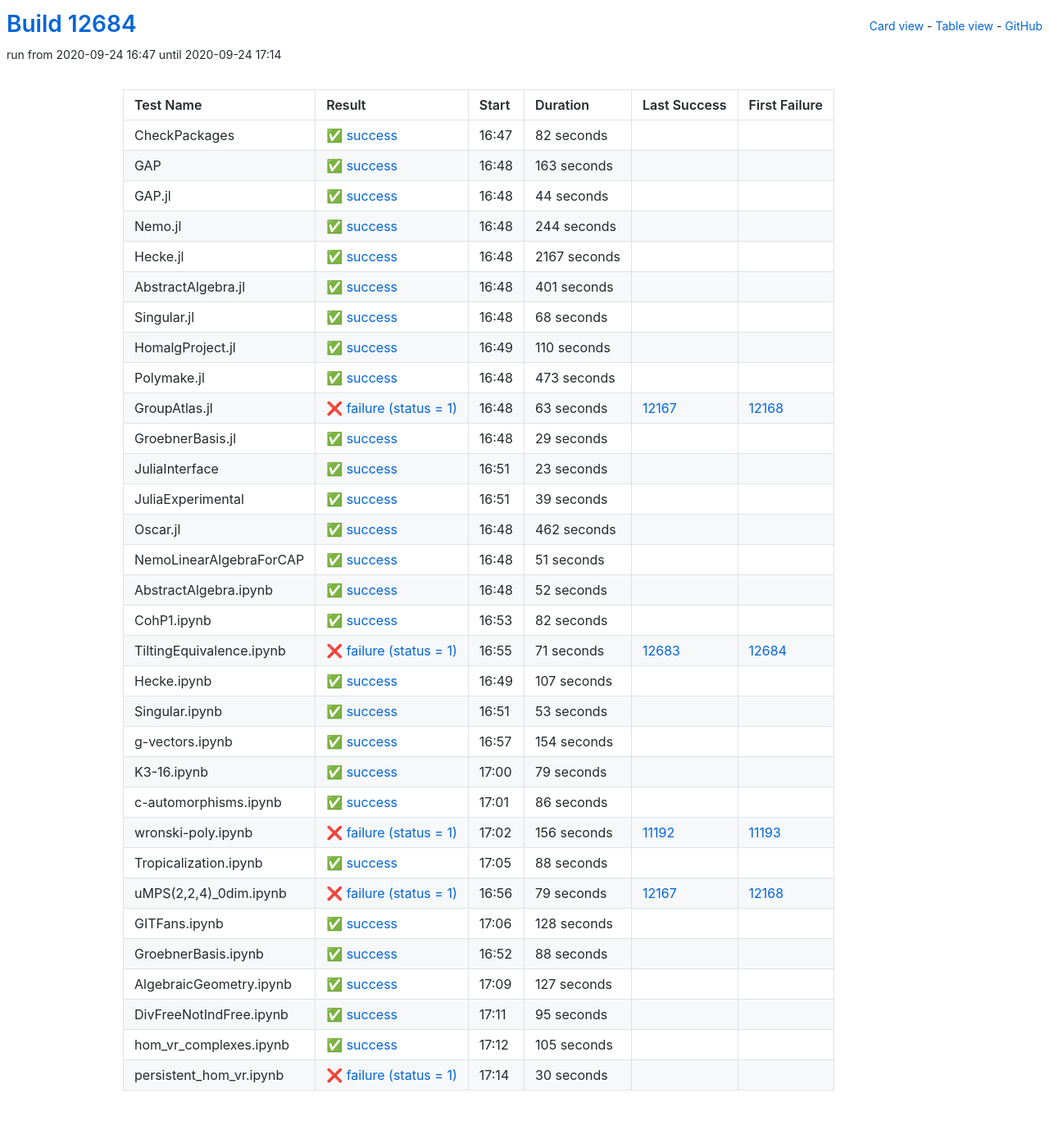
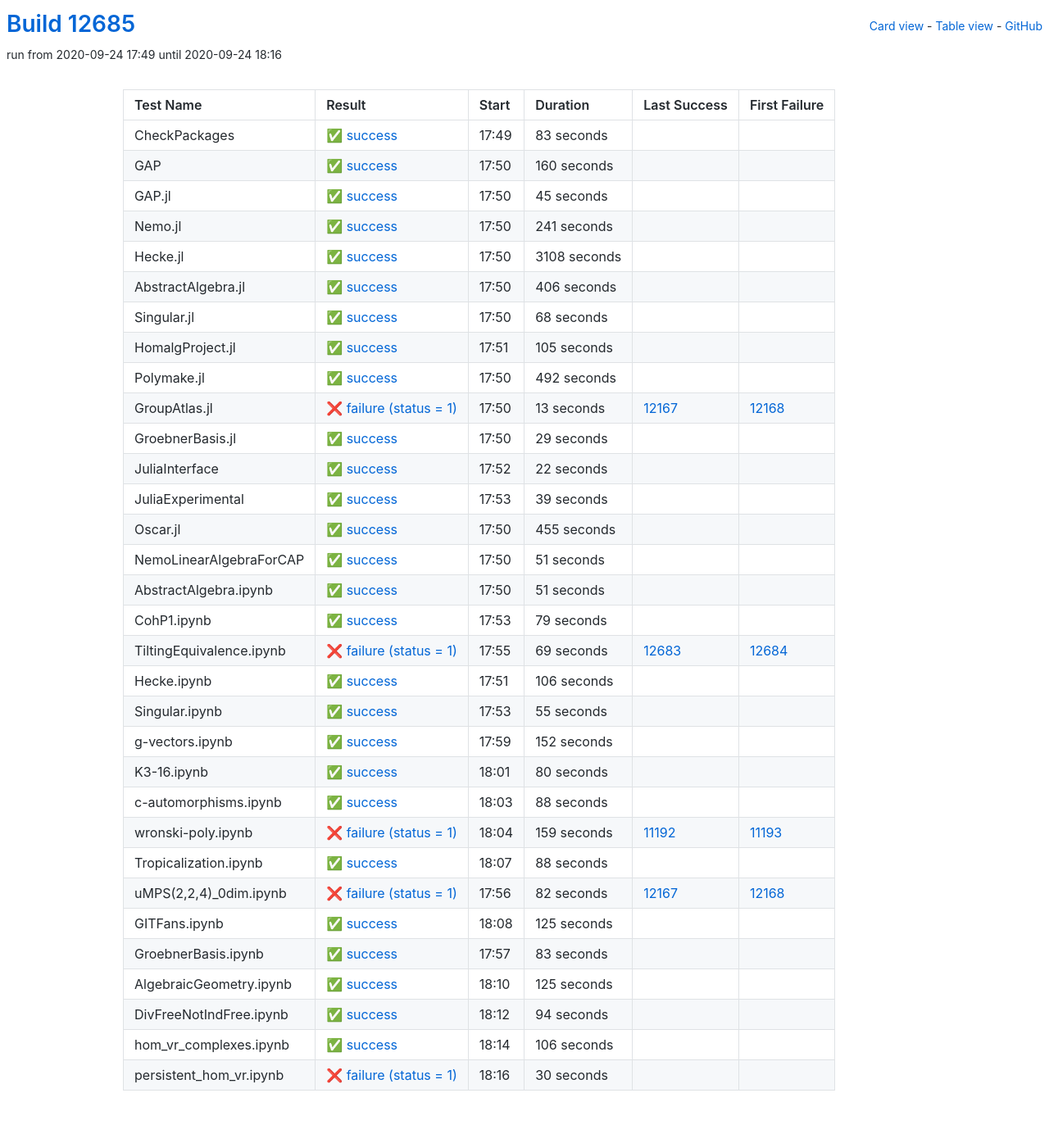
Before and after one commit to oscar-system/oscar-ci-status, a Jekyll site: the page built from table.html, in a window 1280 px wide. Shown: the whole page at 82% size. Built offline with Jekyll 4.4.1, drawn with Linux system fonts in a browser that asks for light colours.

Commit message:
Build #12685

```diff
--- a/_data/ci.yml
+++ b/_data/ci.yml
@@ -1,6 +1,6 @@
 ---
-build: 12684
-build_url: https://oscarci.mathematik.uni-kl.de/job/oscar/12684/
+build: 12685
+build_url: https://oscarci.mathematik.uni-kl.de/job/oscar/12685/
 job: oscar
 organization: oscar-system
 repo: oscar-ci-status
@@ -8,80 +8,80 @@ repourl: https://github.com/oscar-system/oscar-ci-status
 tests:
 - name: CheckPackages
   id: checkpackages
-  log: https://oscarci.mathematik.uni-kl.de/job/oscar/12684/artifact/logs/build-12684/CheckPackages.log
-  start: 2020-09-24 16:47
+  log: https://oscarci.mathematik.uni-kl.de/job/oscar/12685/artifact/logs/build-12685/CheckPackages.log
+  start: 2020-09-24 17:49
   success: true
   exitcode: 0
   status: success
-  duration: 82
+  duration: 83
   last_success: false
   last_success_url:
   first_failure: false
   first_failure_url:
 - name: GAP
   id: gap
-  log: https://oscarci.mathematik.uni-kl.de/job/oscar/12684/artifact/logs/build-12684/GAP.log
-  start: 2020-09-24 16:48
+  log: https://oscarci.mathematik.uni-kl.de/job/oscar/12685/artifact/logs/build-12685/GAP.log
+  start: 2020-09-24 17:50
   success: true
   exitcode: 0
   status: success
-  duration: 163
+  duration: 160
   last_success: false
   last_success_url:
   first_failure: false
   first_failure_url:
 - name: GAP.jl
   id: gap-jl
-  log: https://oscarci.mathematik.uni-kl.de/job/oscar/12684/artifact/logs/build-12684/GAP.jl.log
-  start: 2020-09-24 16:48
+  log: https://oscarci.mathematik.uni-kl.de/job/oscar/12685/artifact/logs/build-12685/GAP.jl.log
+  start: 2020-09-24 17:50
   success: true
   exitcode: 0
   status: success
-  duration: 44
+  duration: 45
   last_success: false
   last_success_url:
   first_failure: false
   first_failure_url:
 - name: Nemo.jl
   id: nemo-jl
-  log: https://oscarci.mathematik.uni-kl.de/job/oscar/12684/artifact/logs/build-12684/Nemo.jl.log
-  start: 2020-09-24 16:48
+  log: https://oscarci.mathematik.uni-kl.de/job/oscar/12685/artifact/logs/build-12685/Nemo.jl.log
+  start: 2020-09-24 17:50
   success: true
   exitcode: 0
   status: success
-  duration: 244
+  duration: 241
   last_success: false
   last_success_url:
   first_failure: false
   first_failure_url:
 - name: Hecke.jl
   id: hecke-jl
-  log: https://oscarci.mathematik.uni-kl.de/job/oscar/12684/artifact/logs/build-12684/Hecke.jl.log
-  start: 2020-09-24 16:48
+  log: https://oscarci.mathematik.uni-kl.de/job/oscar/12685/artifact/logs/build-12685/Hecke.jl.log
+  start: 2020-09-24 17:50
   success: true
   exitcode: 0
   status: success
-  duration: 2167
+  duration: 3108
   last_success: false
   last_success_url:
   first_failure: false
   first_failure_url:
 - name: AbstractAlgebra.jl
   id: abstractalgebra-jl
-  log: https://oscarci.mathematik.uni-kl.de/job/oscar/12684/artifact/logs/build-12684/AbstractAlgebra.jl.log
-  start: 2020-09-24 16:48
+  log: https://oscarci.mathematik.uni-kl.de/job/oscar/12685/artifact/logs/build-12685/AbstractAlgebra.jl.log
+  start: 2020-09-24 17:50
   success: true
   exitcode: 0
   status: success
-  duration: 401
+  duration: 406
   last_success: false
   last_success_url:
   first_failure: false
   first_failure_url:
 - name: Singular.jl
   id: singular-jl
-  log: https://oscarci.mathematik.uni-kl.de/job/oscar/12684/artifact/logs/build-12684/Singular.jl.log
-  start: 2020-09-24 16:48
+  log: https://oscarci.mathematik.uni-kl.de/job/oscar/12685/artifact/logs/build-12685/Singular.jl.log
+  start: 2020-09-24 17:50
   success: true
   exitcode: 0
   status: success
@@ -92,44 +92,44 @@ tests:
   first_failure_url:
 - name: HomalgProject.jl
   id: homalgproject-jl
-  log: https://oscarci.mathematik.uni-kl.de/job/oscar/12684/artifact/logs/build-12684/HomalgProject.jl.log
-  start: 2020-09-24 16:49
+  log: https://oscarci.mathematik.uni-kl.de/job/oscar/12685/artifact/logs/build-12685/HomalgProject.jl.log
+  start: 2020-09-24 17:51
   success: true
   exitcode: 0
   status: success
-  duration: 110
+  duration: 105
   last_success: false
   last_success_url:
   first_failure: false
   first_failure_url:
 - name: Polymake.jl
   id: polymake-jl
-  log: https://oscarci.mathematik.uni-kl.de/job/oscar/12684/artifact/logs/build-12684/Polymake.jl.log
-  start: 2020-09-24 16:48
+  log: https://oscarci.mathematik.uni-kl.de/job/oscar/12685/artifact/logs/build-12685/Polymake.jl.log
+  start: 2020-09-24 17:50
   success: true
   exitcode: 0
   status: success
-  duration: 473
+  duration: 492
   last_success: false
   last_success_url:
   first_failure: false
   first_failure_url:
 - name: GroupAtlas.jl
   id: groupatlas-jl
-  log: https://oscarci.mathematik.uni-kl.de/job/oscar/12684/artifact/logs/build-12684/GroupAtlas.jl.log
-  start: 2020-09-24 16:48
+  log: https://oscarci.mathematik.uni-kl.de/job/oscar/12685/artifact/logs/build-12685/GroupAtlas.jl.log
+  start: 2020-09-24 17:50
   success: false
   exitcode: 1
   status: failure
-  duration: 63
+  duration: 13
   last_success: 12167
   last_success_url: https://oscarci.mathematik.uni-kl.de/job/oscar/12167/
   first_failure: 12168
   first_failure_url: https://oscarci.mathematik.uni-kl.de/job/oscar/12168/
 - name: GroebnerBasis.jl
   id: groebnerbasis-jl
-  log: https://oscarci.mathematik.uni-kl.de/job/oscar/12684/artifact/logs/build-12684/GroebnerBasis.jl.log
-  start: 2020-09-24 16:48
+  log: https://oscarci.mathematik.uni-kl.de/job/oscar/12685/artifact/logs/build-12685/GroebnerBasis.jl.log
+  start: 2020-09-24 17:50
   success: true
   exitcode: 0
   status: success
@@ -140,20 +140,20 @@ tests:
   first_failure_url:
 - name: JuliaInterface
   id: juliainterface
-  log: https://oscarci.mathematik.uni-kl.de/job/oscar/12684/artifact/logs/build-12684/JuliaInterface.log
-  start: 2020-09-24 16:51
+  log: https://oscarci.mathematik.uni-kl.de/job/oscar/12685/artifact/logs/build-12685/JuliaInterface.log
+  start: 2020-09-24 17:52
   success: true
   exitcode: 0
   status: success
-  duration: 23
+  duration: 22
   last_success: false
   last_success_url:
   first_failure: false
   first_failure_url:
 - name: JuliaExperimental
   id: juliaexperimental
-  log: https://oscarci.mathematik.uni-kl.de/job/oscar/12684/artifact/logs/build-12684/JuliaExperimental.log
-  start: 2020-09-24 16:51
+  log: https://oscarci.mathematik.uni-kl.de/job/oscar/12685/artifact/logs/build-12685/JuliaExperimental.log
+  start: 2020-09-24 17:53
   success: true
   exitcode: 0
   status: success
@@ -164,20 +164,20 @@ tests:
   first_failure_url:
 - name: Oscar.jl
   id: oscar-jl
-  log: https://oscarci.mathematik.uni-kl.de/job/oscar/12684/artifact/logs/build-12684/Oscar.jl.log
-  start: 2020-09-24 16:48
+  log: https://oscarci.mathematik.uni-kl.de/job/oscar/12685/artifact/logs/build-12685/Oscar.jl.log
+  start: 2020-09-24 17:50
   success: true
   exitcode: 0
   status: success
-  duration: 462
+  duration: 455
   last_success: false
   last_success_url:
   first_failure: false
   first_failure_url:
 - name: NemoLinearAlgebraForCAP
   id: nemolinearalgebraforcap
-  log: https://oscarci.mathematik.uni-kl.de/job/oscar/12684/artifact/logs/build-12684/NemoLinearAlgebraForCAP.log
-  start: 2020-09-24 16:48
+  log: https://oscarci.mathematik.uni-kl.de/job/oscar/12685/artifact/logs/build-12685/NemoLinearAlgebraForCAP.log
+  start: 2020-09-24 17:50
   success: true
   exitcode: 0
   status: success
@@ -188,80 +188,20 @@ tests:
   first_failure_url:
 - name: AbstractAlgebra.ipynb
   id: abstractalgebra-ipynb
-  log: https://oscarci.mathematik.uni-kl.de/job/oscar/12684/artifact/logs/build-12684/AbstractAlgebra.ipynb.log
-  start: 2020-09-24 16:48
+  log: https://oscarci.mathematik.uni-kl.de/job/oscar/12685/artifact/logs/build-12685/AbstractAlgebra.ipynb.log
+  start: 2020-09-24 17:50
   success: true
   exitcode: 0
   status: success
-  duration: 52
+  duration: 51
   last_success: false
   last_success_url:
   first_failure: false
   first_failure_url:
 - name: CohP1.ipynb
   id: cohp1-ipynb
-  log: https://oscarci.mathematik.uni-kl.de/job/oscar/12684/artifact/logs/build-12684/CohP1.ipynb.log
-  start: 2020-09-24 16:53
-  success: true
-  exitcode: 0
-  status: success
-  duration: 82
-  last_success: false
-  last_success_url:
-  first_failure: false
-  first_failure_url:
-- name: TiltingEquivalence.ipynb
-  id: tiltingequivalence-ipynb
-  log: https://oscarci.mathematik.uni-kl.de/job/oscar/12684/artifact/logs/build-12684/TiltingEquivalence.ipynb.log
-  start: 2020-09-24 16:55
-  success: false
-  exitcode: 1
-  status: failure
-  duration: 71
-  last_success: 12683
-  last_success_url: https://oscarci.mathematik.uni-kl.de/job/oscar/12683/
-  first_failure: 12684
-  first_failure_url: https://oscarci.mathematik.uni-kl.de/job/oscar/12684/
-- name: Hecke.ipynb
-  id: hecke-ipynb
-  log: https://oscarci.mathematik.uni-kl.de/job/oscar/12684/artifact/logs/build-12684/Hecke.ipynb.log
-  start: 2020-09-24 16:49
-  success: true
-  exitcode: 0
-  status: success
-  duration: 107
-  last_success: false
-  last_success_url:
-  first_failure: false
-  first_failure_url:
-- name: Singular.ipynb
-  id: singular-ipynb
-  log: https://oscarci.mathematik.uni-kl.de/job/oscar/12684/artifact/logs/build-12684/Singular.ipynb.log
-  start: 2020-09-24 16:51
-  success: true
-  exitcode: 0
-  status: success
-  duration: 53
-  last_success: false
-  last_success_url:
-  first_failure: false
-  first_failure_url:
-- name: g-vectors.ipynb
-  id: g-vectors-ipynb
-  log: https://oscarci.mathematik.uni-kl.de/job/oscar/12684/artifact/logs/build-12684/g-vectors.ipynb.log
-  start: 2020-09-24 16:57
-  success: true
-  exitcode: 0
-  status: success
-  duration: 154
-  last_success: false
-  last_success_url:
-  first_failure: false
-  first_failure_url:
-- name: K3-16.ipynb
-  id: k3-16-ipynb
-  log: https://oscarci.mathematik.uni-kl.de/job/oscar/12684/artifact/logs/build-12684/K3-16.ipynb.log
-  start: 2020-09-24 17:00
+  log: https://oscarci.mathematik.uni-kl.de/job/oscar/12685/artifact/logs/build-12685/CohP1.ipynb.log
+  start: 2020-09-24 17:53
   success: true
   exitcode: 0
   status: success
@@ -270,34 +210,94 @@ tests:
   last_success_url:
   first_failure: false
   first_failure_url:
-- name: c-automorphisms.ipynb
-  id: c-automorphisms-ipynb
-  log: https://oscarci.mathematik.uni-kl.de/job/oscar/12684/artifact/logs/build-12684/c-automorphisms.ipynb.log
-  start: 2020-09-24 17:01
+- name: TiltingEquivalence.ipynb
+  id: tiltingequivalence-ipynb
+  log: https://oscarci.mathematik.uni-kl.de/job/oscar/12685/artifact/logs/build-12685/TiltingEquivalence.ipynb.log
+  start: 2020-09-24 17:55
+  success: false
+  exitcode: 1
+  status: failure
+  duration: 69
+  last_success: 12683
+  last_success_url: https://oscarci.mathematik.uni-kl.de/job/oscar/12683/
+  first_failure: 12684
+  first_failure_url: https://oscarci.mathematik.uni-kl.de/job/oscar/12684/
+- name: Hecke.ipynb
+  id: hecke-ipynb
+  log: https://oscarci.mathematik.uni-kl.de/job/oscar/12685/artifact/logs/build-12685/Hecke.ipynb.log
+  start: 2020-09-24 17:51
   success: true
   exitcode: 0
   status: success
-  duration: 86
+  duration: 106
+  last_success: false
+  last_success_url:
+  first_failure: false
+  first_failure_url:
+- name: Singular.ipynb
+  id: singular-ipynb
+  log: https://oscarci.mathematik.uni-kl.de/job/oscar/12685/artifact/logs/build-12685/Singular.ipynb.log
+  start: 2020-09-24 17:53
+  success: true
+  exitcode: 0
+  status: success
+  duration: 55
+  last_success: false
+  last_success_url:
+  first_failure: false
+  first_failure_url:
+- name: g-vectors.ipynb
+  id: g-vectors-ipynb
+  log: https://oscarci.mathematik.uni-kl.de/job/oscar/12685/artifact/logs/build-12685/g-vectors.ipynb.log
+  start: 2020-09-24 17:59
+  success: true
+  exitcode: 0
+  status: success
+  duration: 152
+  last_success: false
+  last_success_url:
+  first_failure: false
+  first_failure_url:
+- name: K3-16.ipynb
+  id: k3-16-ipynb
+  log: https://oscarci.mathematik.uni-kl.de/job/oscar/12685/artifact/logs/build-12685/K3-16.ipynb.log
+  start: 2020-09-24 18:01
+  success: true
+  exitcode: 0
+  status: success
+  duration: 80
+  last_success: false
+  last_success_url:
+  first_failure: false
+  first_failure_url:
+- name: c-automorphisms.ipynb
+  id: c-automorphisms-ipynb
+  log: https://oscarci.mathematik.uni-kl.de/job/oscar/12685/artifact/logs/build-12685/c-automorphisms.ipynb.log
+  start: 2020-09-24 18:03
+  success: true
+  exitcode: 0
+  status: success
+  duration: 88
   last_success: false
   last_success_url:
   first_failure: false
   first_failure_url:
 - name: wronski-poly.ipynb
   id: wronski-poly-ipynb
-  log: https://oscarci.mathematik.uni-kl.de/job/oscar/12684/artifact/logs/build-12684/wronski-poly.ipynb.log
-  start: 2020-09-24 17:02
+  log: https://oscarci.mathematik.uni-kl.de/job/oscar/12685/artifact/logs/build-12685/wronski-poly.ipynb.log
+  start: 2020-09-24 18:04
   success: false
   exitcode: 1
   status: failure
-  duration: 156
+  duration: 159
   last_success: 11192
   last_success_url: https://oscarci.mathematik.uni-kl.de/job/oscar/11192/
   first_failure: 11193
   first_failure_url: https://oscarci.mathematik.uni-kl.de/job/oscar/11193/
 - name: Tropicalization.ipynb
   id: tropicalization-ipynb
-  log: https://oscarci.mathematik.uni-kl.de/job/oscar/12684/artifact/logs/build-12684/Tropicalization.ipynb.log
-  start: 2020-09-24 17:05
+  log: https://oscarci.mathematik.uni-kl.de/job/oscar/12685/artifact/logs/build-12685/Tropicalization.ipynb.log
+  start: 2020-09-24 18:07
   success: true
   exitcode: 0
   status: success
@@ -308,80 +308,80 @@ tests:
   first_failure_url:
 - name: uMPS(2,2,4)_0dim.ipynb
   id: umps-2-2-4-0dim-ipynb
-  log: https://oscarci.mathematik.uni-kl.de/job/oscar/12684/artifact/logs/build-12684/uMPS-2-2-4-_0dim.ipynb.log
-  start: 2020-09-24 16:56
+  log: https://oscarci.mathematik.uni-kl.de/job/oscar/12685/artifact/logs/build-12685/uMPS-2-2-4-_0dim.ipynb.log
+  start: 2020-09-24 17:56
   success: false
   exitcode: 1
   status: failure
-  duration: 79
+  duration: 82
   last_success: 12167
   last_success_url: https://oscarci.mathematik.uni-kl.de/job/oscar/12167/
   first_failure: 12168
   first_failure_url: https://oscarci.mathematik.uni-kl.de/job/oscar/12168/
 - name: GITFans.ipynb
   id: gitfans-ipynb
-  log: https://oscarci.mathematik.uni-kl.de/job/oscar/12684/artifact/logs/build-12684/GITFans.ipynb.log
-  start: 2020-09-24 17:06
+  log: https://oscarci.mathematik.uni-kl.de/job/oscar/12685/artifact/logs/build-12685/GITFans.ipynb.log
+  start: 2020-09-24 18:08
   success: true
   exitcode: 0
   status: success
-  duration: 128
+  duration: 125
   last_success: false
   last_success_url:
   first_failure: false
   first_failure_url:
 - name: GroebnerBasis.ipynb
   id: groebnerbasis-ipynb
-  log: https://oscarci.mathematik.uni-kl.de/job/oscar/12684/artifact/logs/build-12684/GroebnerBasis.ipynb.log
-  start: 2020-09-24 16:52
+  log: https://oscarci.mathematik.uni-kl.de/job/oscar/12685/artifact/logs/build-12685/GroebnerBasis.ipynb.log
+  start: 2020-09-24 17:57
   success: true
   exitcode: 0
   status: success
-  duration: 88
+  duration: 83
   last_success: false
   last_success_url:
   first_failure: false
   first_failure_url:
 - name: AlgebraicGeometry.ipynb
   id: algebraicgeometry-ipynb
-  log: https://oscarci.mathematik.uni-kl.de/job/oscar/12684/artifact/logs/build-12684/AlgebraicGeometry.ipynb.log
-  start: 2020-09-24 17:09
+  log: https://oscarci.mathematik.uni-kl.de/job/oscar/12685/artifact/logs/build-12685/AlgebraicGeometry.ipynb.log
+  start: 2020-09-24 18:10
   success: true
   exitcode: 0
   status: success
-  duration: 127
+  duration: 125
   last_success: false
   last_success_url:
   first_failure: false
   first_failure_url:
 - name: DivFreeNotIndFree.ipynb
   id: divfreenotindfree-ipynb
-  log: https://oscarci.mathematik.uni-kl.de/job/oscar/12684/artifact/logs/build-12684/DivFreeNotIndFree.ipynb.log
-  start: 2020-09-24 17:11
+  log: https://oscarci.mathematik.uni-kl.de/job/oscar/12685/artifact/logs/build-12685/DivFreeNotIndFree.ipynb.log
+  start: 2020-09-24 18:12
   success: true
   exitcode: 0
   status: success
-  duration: 95
+  duration: 94
   last_success: false
   last_success_url:
   first_failure: false
   first_failure_url:
 - name: hom_vr_complexes.ipynb
   id: hom-vr-complexes-ipynb
-  log: https://oscarci.mathematik.uni-kl.de/job/oscar/12684/artifact/logs/build-12684/hom_vr_complexes.ipynb.log
-  start: 2020-09-24 17:12
+  log: https://oscarci.mathematik.uni-kl.de/job/oscar/12685/artifact/logs/build-12685/hom_vr_complexes.ipynb.log
+  start: 2020-09-24 18:14
   success: true
   exitcode: 0
   status: success
-  duration: 105
+  duration: 106
   last_success: false
   last_success_url:
   first_failure: false
   first_failure_url:
 - name: persistent_hom_vr.ipynb
   id: persistent-hom-vr-ipynb
-  log: https://oscarci.mathematik.uni-kl.de/job/oscar/12684/artifact/logs/build-12684/persistent_hom_vr.ipynb.log
-  start: 2020-09-24 17:14
+  log: https://oscarci.mathematik.uni-kl.de/job/oscar/12685/artifact/logs/build-12685/persistent_hom_vr.ipynb.log
+  start: 2020-09-24 18:16
   success: false
   exitcode: 1
   status: failure
```
Also changed, not shown: README.md.
